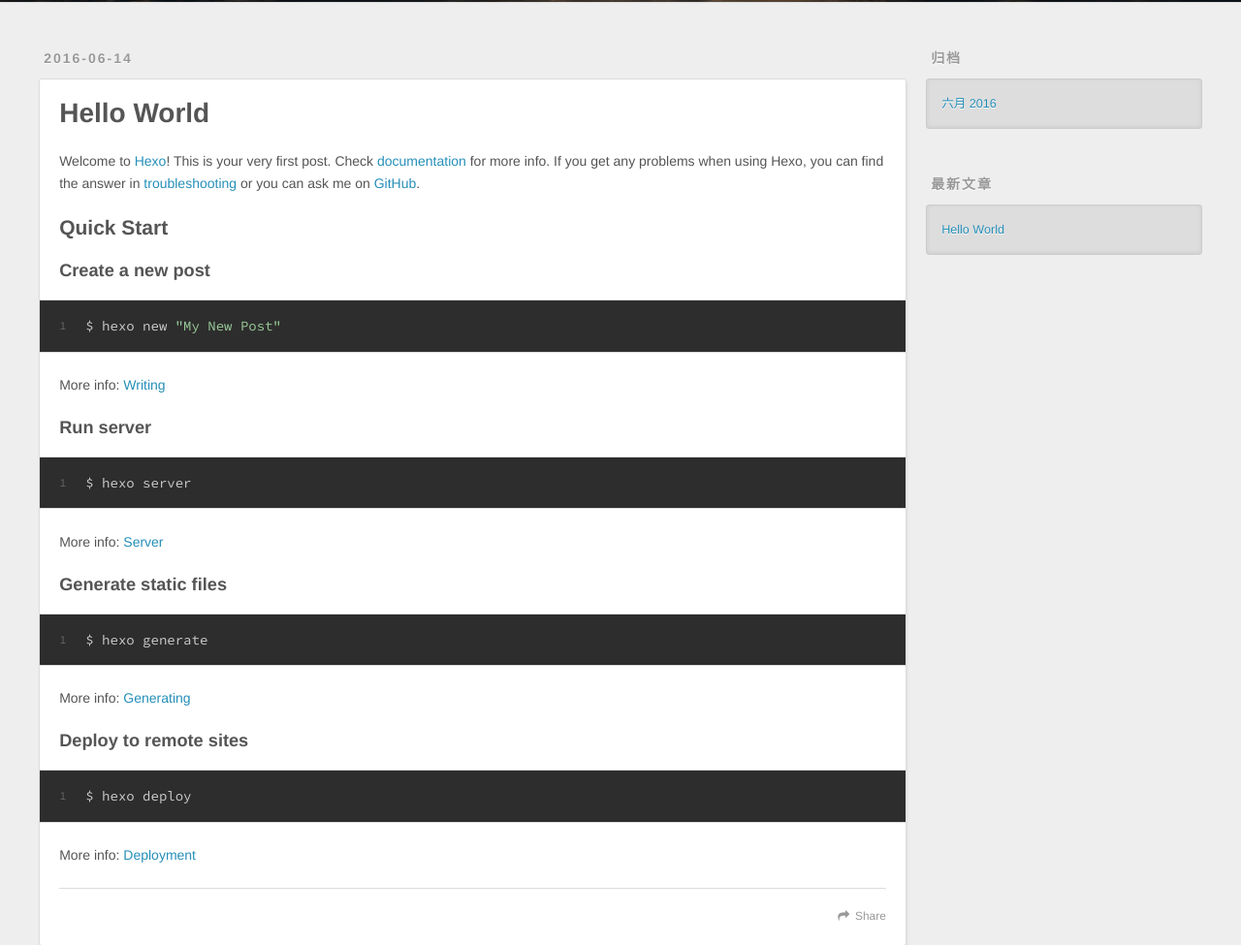
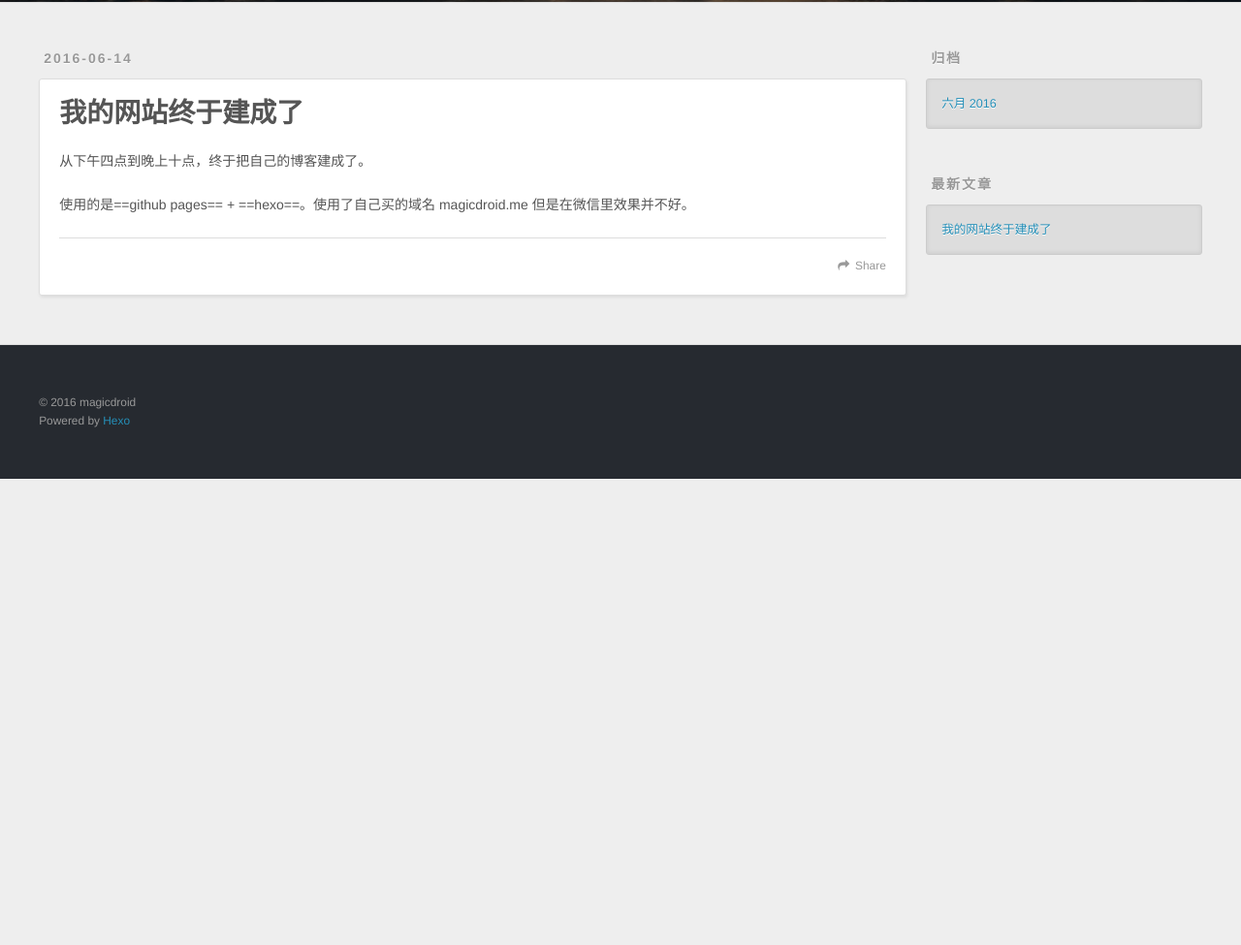
Before and after one commit to zhaiqidong/zhaiqidong.github.io, a plain HTML site: page index.html in a window 1280 px wide. Shown: the part 298-1273 px from the top of the page at 97% size. After the commit the page ends 800 px from the top, so only its background shows below. Drawn offline with nearby package versions, Linux system fonts and the light colour scheme.

Commit message:
Site updated: 2016-06-14 22:09:32

```diff
--- a/index.html
+++ b/index.html
@@ -82,7 +82,7 @@
 
 
     <h1 itemprop="name">
-      <a class="article-title" href="/2016/06/14/hello-world/">Hello World</a>
+      <a class="article-title" href="/2016/06/14/hello-world/">我的网站终于建成了</a>
     </h1>
 
 
@@ -90,20 +90,13 @@
 
     <div class="article-entry" itemprop="articleBody">
 
-        <p>Welcome to <a href="https://hexo.io/" target="_blank" rel="external">Hexo</a>! This is your very first post. Check <a href="https://hexo.io/docs/" target="_blank" rel="external">documentation</a> for more info. If you get any problems when using Hexo, you can find the answer in <a href="https://hexo.io/docs/troubleshooting.html" target="_blank" rel="external">troubleshooting</a> or you can ask me on <a href="https://github.com/hexojs/hexo/issues" target="_blank" rel="external">GitHub</a>.</p>
-<h2 id="Quick-Start"><a href="#Quick-Start" class="headerlink" title="Quick Start"></a>Quick Start</h2><h3 id="Create-a-new-post"><a href="#Create-a-new-post" class="headerlink" title="Create a new post"></a>Create a new post</h3><figure class="highlight bash"><table><tr><td class="gutter"><pre><span class="line">1</span><br></pre></td><td class="code"><pre><span class="line">$ hexo new <span class="string">"My New Post"</span></span><br></pre></td></tr></table></figure>
-<p>More info: <a href="https://hexo.io/docs/writing.html" target="_blank" rel="external">Writing</a></p>
-<h3 id="Run-server"><a href="#Run-server" class="headerlink" title="Run server"></a>Run server</h3><figure class="highlight bash"><table><tr><td class="gutter"><pre><span class="line">1</span><br></pre></td><td class="code"><pre><span class="line">$ hexo server</span><br></pre></td></tr></table></figure>
-<p>More info: <a href="https://hexo.io/docs/server.html" target="_blank" rel="external">Server</a></p>
-<h3 id="Generate-static-files"><a href="#Generate-static-files" class="headerlink" title="Generate static files"></a>Generate static files</h3><figure class="highlight bash"><table><tr><td class="gutter"><pre><span class="line">1</span><br></pre></td><td class="code"><pre><span class="line">$ hexo generate</span><br></pre></td></tr></table></figure>
-<p>More info: <a href="https://hexo.io/docs/generating.html" target="_blank" rel="external">Generating</a></p>
-<h3 id="Deploy-to-remote-sites"><a href="#Deploy-to-remote-sites" class="headerlink" title="Deploy to remote sites"></a>Deploy to remote sites</h3><figure class="highlight bash"><table><tr><td class="gutter"><pre><span class="line">1</span><br></pre></td><td class="code"><pre><span class="line">$ hexo deploy</span><br></pre></td></tr></table></figure>
-<p>More info: <a href="https://hexo.io/docs/deployment.html" target="_blank" rel="external">Deployment</a></p>
+        <p>从下午四点到晚上十点，终于把自己的博客建成了。</p>
+<p>使用的是==github pages== + ==hexo==。使用了自己买的域名 magicdroid.me 但是在微信里效果并不好。</p>
 
 
     </div>
     <footer class="article-footer">
-      <a data-url="http://magicdroid.me/2016/06/14/hello-world/" data-id="cipfih8640000v4pnp87ge2oo" class="article-share-link">Share</a>
+      <a data-url="http://magicdroid.me/2016/06/14/hello-world/" data-id="cipfiyavk0000skpn05fv98xc" class="article-share-link">Share</a>
 
 
     </footer>
@@ -143,7 +136,7 @@
       <ul>
 
           <li>
-            <a href="/2016/06/14/hello-world/">Hello World</a>
+            <a href="/2016/06/14/hello-world/">我的网站终于建成了</a>
           </li>
 
       </ul>
```
Also changed, not shown: 2016/06/14/hello-world/index.html (+15 -22 lines), archives/2016/06/index.html (+2 -2 lines), archives/2016/index.html (+2 -2 lines), archives/index.html (+2 -2 lines), 1 other file.
